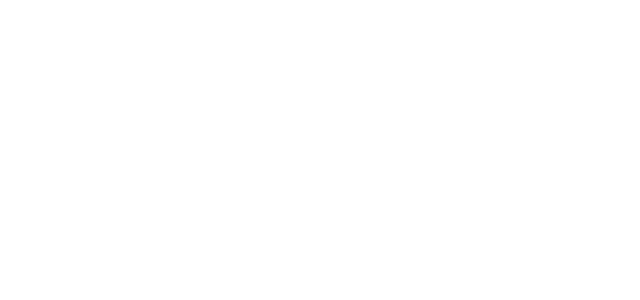
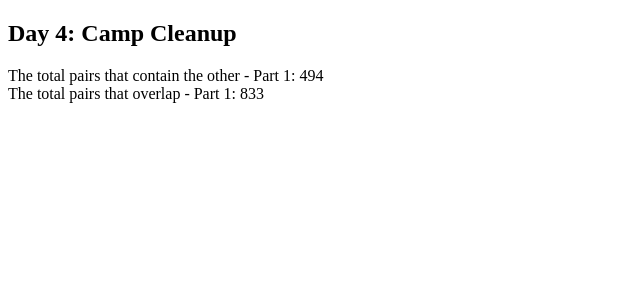
Before and after one commit to nyahehnagi/adventofcode2022, a React app: page /campcleanup in a window 1280 px wide. Before the commit this address had no page. Shown: the top 300 px of the page, without its empty margins (0-640 px from the left). Built offline with nearby package versions, Linux system fonts and the light colour scheme.

Commit message:
day 4 Complete

```diff
--- a/src/components/App/App.tsx
+++ b/src/components/App/App.tsx
@@ -4,10 +4,10 @@
 import CampCleanupRoute from "../../routes/CampCleanupRoute";
 import Home from "../Home/Home";
 
-import RPSGame from "../RPSGame/RPSGame";
-import Rucksacks from "../Rucksacks/Rucksacks";
-import day2 from '/data/day2.txt';
-import day3 from '/data/day3.txt';
+// import RPSGame from "../RPSGame/RPSGame";
+// import Rucksacks from "../Rucksacks/Rucksacks";
+// import day2 from '/data/day2.txt';
+// import day3 from '/data/day3.txt';
 
 
 // TODO add routing
@@ -17,7 +17,7 @@
       <Routes>
         <Route path="/" element={ <Home/> } />
         <Route path="calories" element={ <CaloriesRoute/> } />
-        <Route path="campcleanuo" element={ <CampCleanupRoute/> } />
+        <Route path="campcleanup" element={ <CampCleanupRoute/> } />
       </Routes>
     </div>
 
--- a/src/components/CampCleanup/CampCleanup.tsx
+++ b/src/components/CampCleanup/CampCleanup.tsx
@@ -2,9 +2,30 @@
 
 const CampCleanup = ({ data }: IData): ReactElement => {
 
+  const lines: string[] = data.split("\n");
+
+  const calculateCount = (): [number, number] => {
+    let overlaps = 0;
+    let partialOverlaps = 0;
+    for (const line of lines) {
+      const pairs = line.split(",");
+      const a = pairs[0].split("-");
+      const b = pairs[1].split("-");
+      const [as, ae, bs, be] = [+a[0], +a[1], +b[0], +b[1]];
+
+      if ((as <= bs && ae >= be) || (as >= bs && ae <= be)) overlaps++;
+      if (ae >= bs && be >= as) partialOverlaps++;
+    }
+    console.log(overlaps);
+    return [overlaps, partialOverlaps]
+
+  };
+
   return (
     <div>
       <h2>Day 4: Camp Cleanup</h2>
+      <div>The total pairs that contain the other - Part 1: {calculateCount()[0]}</div>
+      <div>The total pairs that overlap - Part 1: {calculateCount()[1]}</div>
     </div>
   );
 };
--- a/src/components/Home/Home.tsx
+++ b/src/components/Home/Home.tsx
@@ -11,6 +11,12 @@
             <Link to="calories">Day 1 Calories</Link>
           </li>
           <li>
+            add links to Day 2
+          </li>
+          <li>
+            add links to Day 3
+          </li>
+          <li>
             <Link to="campcleanup">Day 4 Camp Cleanup</Link>
           </li>
         </ul>
--- a/src/routes/CampCleanupRoute.tsx
+++ b/src/routes/CampCleanupRoute.tsx
@@ -1,6 +1,6 @@
 import React, { ReactElement } from 'react';
 import CampCleanup from '../components/CampCleanup/CampCleanup';
-import day4 from '/data/day4test.txt';
+import day4 from '/data/day4.txt';
 
 const CampCleanupRoute = (): ReactElement => {
   return (
```
Also changed, not shown: src/index.tsx (+16 -16 lines), data/day4test.txt.
